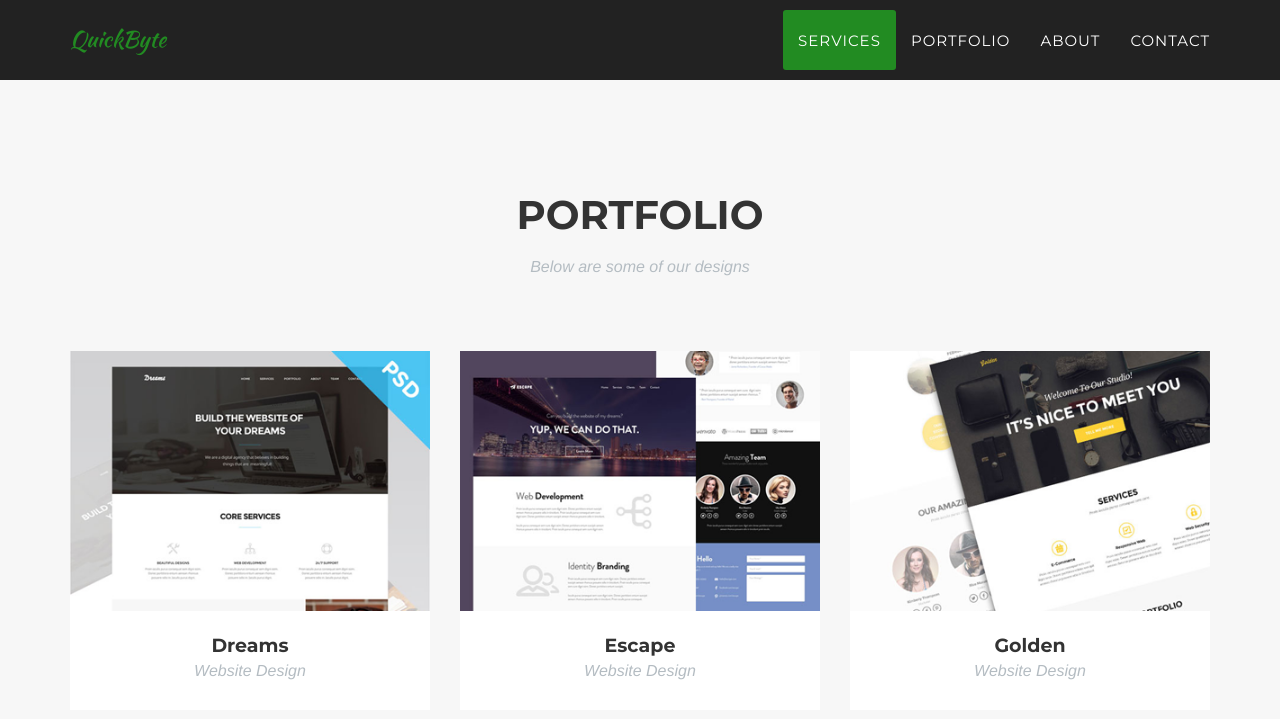
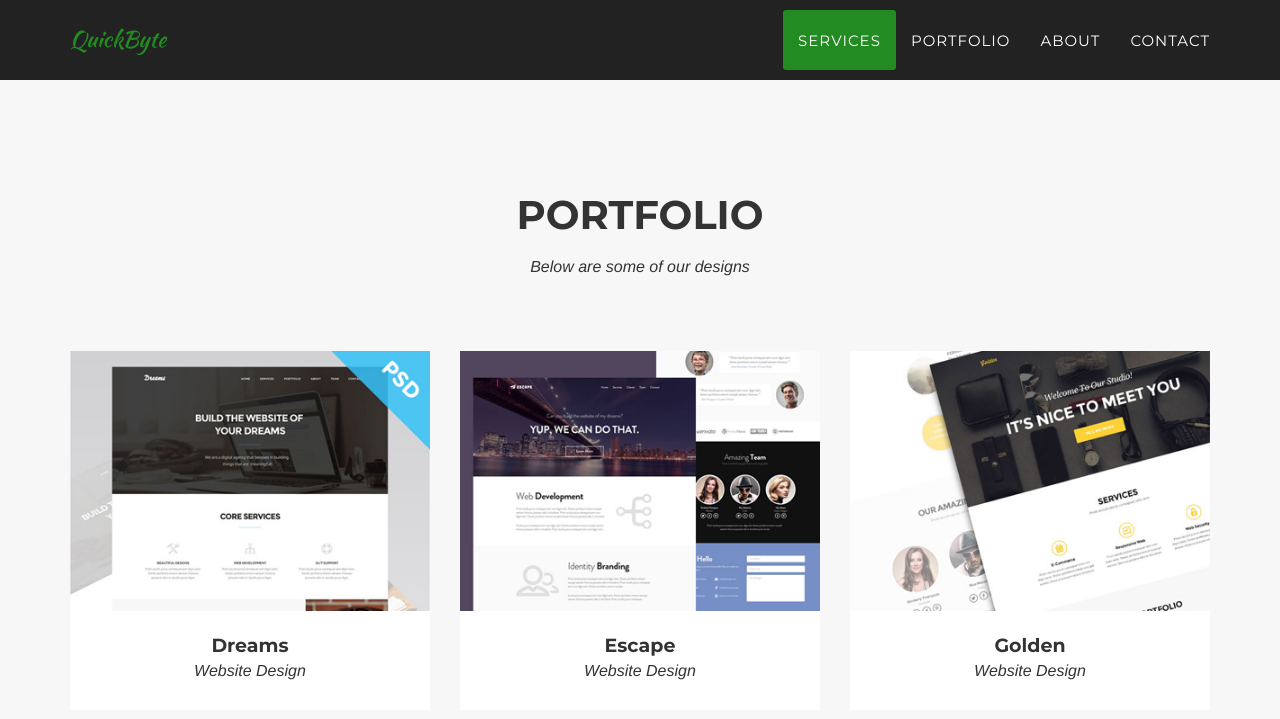
Before and after one commit to quickbyte/quickbyte.github.io, a Jekyll site: the page built from index.html, in a window 1280 px wide and 900 px high, scrolled down 1437 px. Shown: the top 719 px of the window. Built offline with Jekyll 4.4.1, drawn with Linux system fonts in a browser that asks for light colours; some web fonts are replaced.

Commit message:
Update portfolio_grid.html

```diff
--- a/_includes/portfolio_grid.html
+++ b/_includes/portfolio_grid.html
@@ -4,7 +4,7 @@
             <div class="row">
                 <div class="col-lg-12 text-center">
                     <h2 class="section-heading">Portfolio</h2>
-                    <h3 class="section-subheading text-muted">Below are some of our designs</h3>
+                    <h3 class="section-subheading"><i>Below are some of our designs</i></h3>
                 </div>
             </div>
             <div class="row">
@@ -20,7 +20,7 @@
                     </a>
                     <div class="portfolio-caption">
                         <h4>{{ post.title }}</h4>
-                        <p class="text-muted">{{ post.subtitle }}</p>
+                        <p><i>{{ post.subtitle }}</i></p>
                     </div>
                 </div>
             {% endfor %}
```
